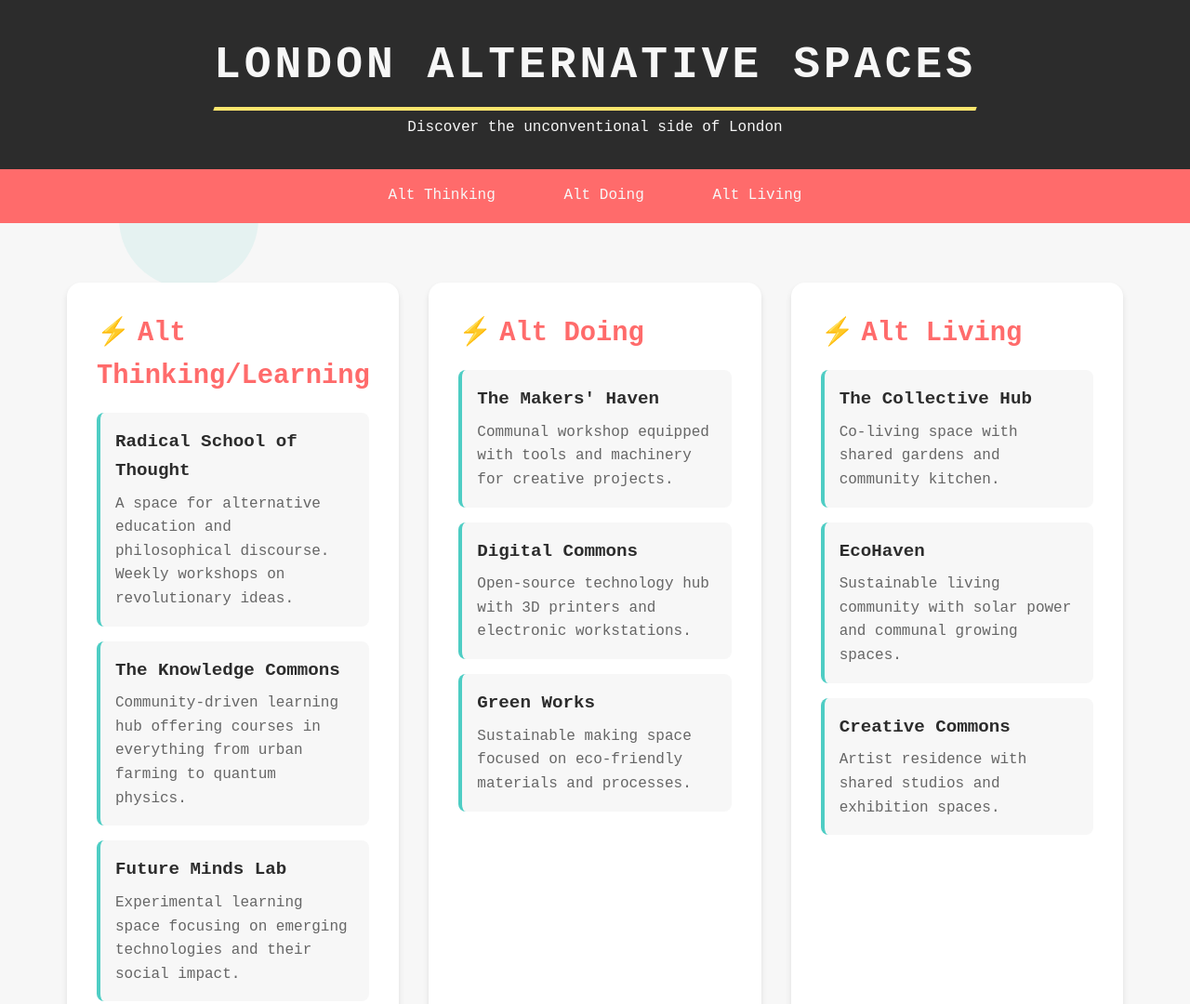
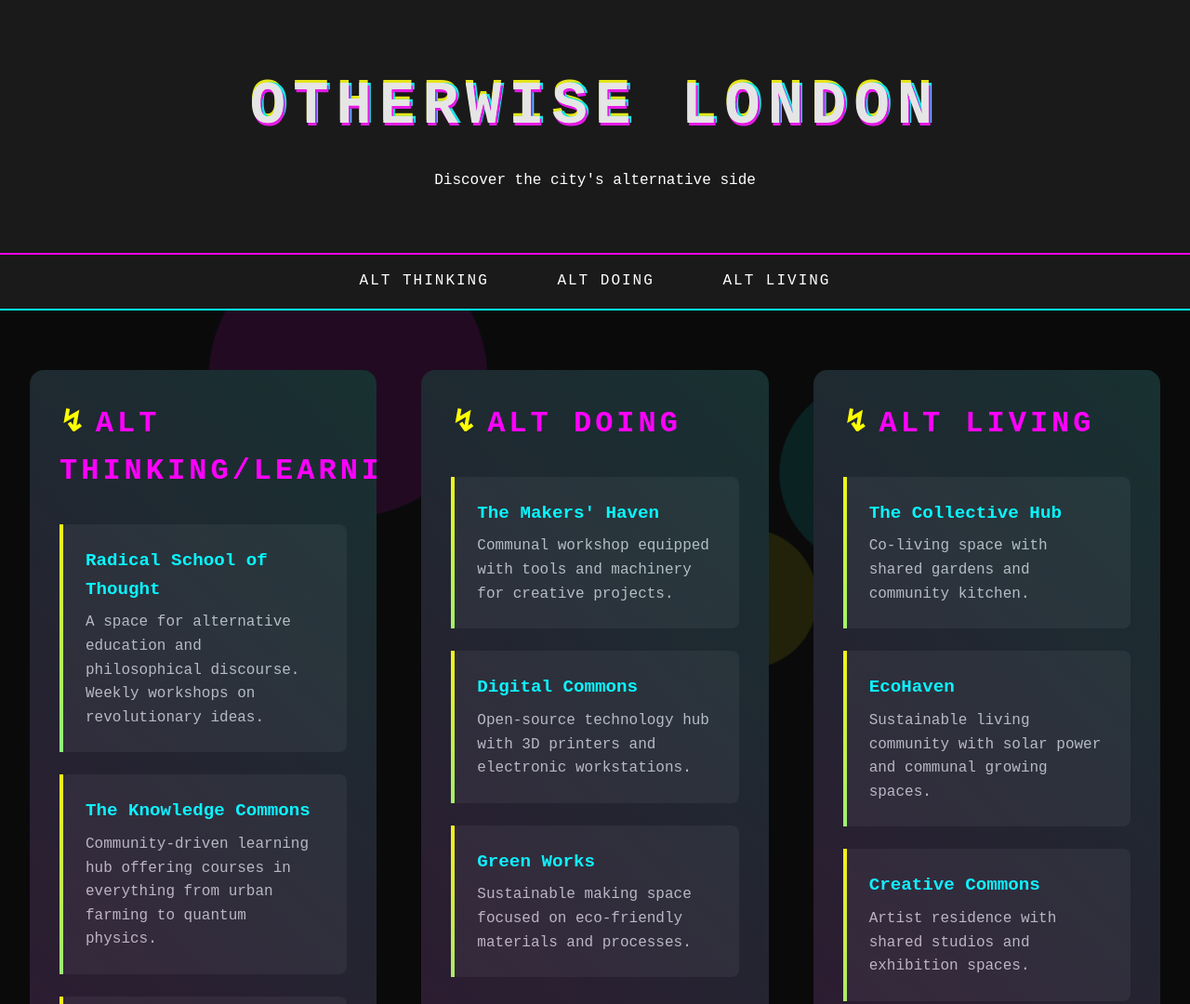
Before and after one commit to otherwiselondon/otherwise-website, a plain HTML site: page index.html in a window 1280 px wide. Shown: the top 1080 px of the page at 93% size. Drawn offline with Linux system fonts and the light colour scheme.

Commit message:
Change styles to darker version

```diff
--- a/index.html
+++ b/index.html
@@ -3,15 +3,18 @@
 <head>
     <meta charset="UTF-8">
     <meta name="viewport" content="width=device-width, initial-scale=1.0">
-    <title>London Alternative Spaces</title>
+    <title>Otherwise London</title>
     <style>
         /* Custom properties */
         :root {
-            --color-primary: #ff6b6b;
-            --color-secondary: #4ecdc4;
-            --color-accent: #ffe66d;
-            --color-dark: #2c2c2c;
-            --color-light: #f7f7f7;
+            --color-bg: #0a0a0a;
+            --color-primary: #ff00ff;
+            --color-secondary: #00ffff;
+            --color-accent: #ffff00;
+            --color-dark: #1a1a1a;
+            --color-light: #ffffff;
+            --gradient-1: linear-gradient(45deg, var(--color-primary), var(--color-secondary));
+            --gradient-2: linear-gradient(-45deg, var(--color-secondary), var(--color-accent));
         }
 
         /* Base styles */
@@ -24,43 +27,84 @@
         body {
             font-family: 'Courier New', monospace;
             line-height: 1.6;
-            background-color: var(--color-light);
-            color: var(--color-dark);
+            background-color: var(--color-bg);
+            color: var(--color-light);
+            overflow-x: hidden;
+        }
+
+        /* Glitch effect */
+        .glitch {
+            position: relative;
+            text-shadow: 0.05em 0 0 var(--color-primary),
+                         -0.025em -0.05em 0 var(--color-secondary),
+                         0.025em 0.05em 0 var(--color-accent);
+            animation: glitch 2s infinite;
+        }
+
+        @keyframes glitch {
+            0% {
+                text-shadow: 0.05em 0 0 var(--color-primary),
+                            -0.025em -0.05em 0 var(--color-secondary),
+                            0.025em 0.05em 0 var(--color-accent);
+            }
+            14% {
+                text-shadow: 0.05em 0 0 var(--color-primary),
+                            -0.025em -0.05em 0 var(--color-secondary),
+                            0.025em 0.05em 0 var(--color-accent);
+            }
+            15% {
+                text-shadow: -0.05em -0.025em 0 var(--color-primary),
+                            0.025em 0.025em 0 var(--color-secondary),
+                            -0.05em -0.05em 0 var(--color-accent);
+            }
+            49% {
+                text-shadow: -0.05em -0.025em 0 var(--color-primary),
+                            0.025em 0.025em 0 var(--color-secondary),
+                            -0.05em -0.05em 0 var(--color-accent);
+            }
+            50% {
+                text-shadow: 0.025em 0.05em 0 var(--color-primary),
+                            0.05em 0 0 var(--color-secondary),
+                            0 -0.05em 0 var(--color-accent);
+            }
+            99% {
+                text-shadow: 0.025em 0.05em 0 var(--color-primary),
+                            0.05em 0 0 var(--color-secondary),
+                            0 -0.05em 0 var(--color-accent);
+            }
+            100% {
+                text-shadow: -0.025em 0 0 var(--color-primary),
+                            -0.025em -0.025em 0 var(--color-secondary),
+                            -0.025em -0.05em 0 var(--color-accent);
+            }
         }
 
         /* Header styles */
         header {
-            padding: 2rem;
+            padding: 4rem 2rem;
             text-align: center;
-            background-color: var(--color-dark);
-            color: var(--color-light);
+            background: var(--color-dark);
+            position: relative;
+            overflow: hidden;
         }
 
         .title {
-            font-size: 3rem;
+            font-size: 4rem;
             margin-bottom: 1rem;
             text-transform: uppercase;
-            letter-spacing: 4px;
+            letter-spacing: 8px;
             position: relative;
             display: inline-block;
-        }
-
-        .title::after {
-            content: '';
-            position: absolute;
-            bottom: -10px;
-            left: 0;
-            width: 100%;
-            height: 4px;
-            background: var(--color-accent);
-            transform: skew(-20deg);
+            mix-blend-mode: difference;
         }
 
         /* Navigation */
         nav {
-            background: var(--color-primary);
+            background: var(--color-dark);
             padding: 1rem;
             text-align: center;
+            border-top: 2px solid var(--color-primary);
+            border-bottom: 2px solid var(--color-secondary);
         }
 
         nav a {
@@ -68,52 +112,81 @@
             text-decoration: none;
             margin: 0 1rem;
             padding: 0.5rem 1rem;
-            border-radius: 25px;
+            position: relative;
             transition: all 0.3s ease;
+            text-transform: uppercase;
+            letter-spacing: 2px;
         }
 
-        nav a:hover {
-            background: var(--color-accent);
-            color: var(--color-dark);
-            transform: translateY(-2px);
+        nav a::before {
+            content: '';
+            position: absolute;
+            width: 100%;
+            height: 2px;
+            bottom: 0;
+            left: 0;
+            background: var(--gradient-1);
+            transform: scaleX(0);
+            transform-origin: right;
+            transition: transform 0.3s ease;
+        }
+
+        nav a:hover::before {
+            transform: scaleX(1);
+            transform-origin: left;
         }
 
         /* Main content */
         .container {
-            max-width: 1200px;
+            max-width: 1400px;
             margin: 0 auto;
             padding: 2rem;
         }
 
         .spaces-grid {
             display: grid;
-            grid-template-columns: repeat(auto-fit, minmax(300px, 1fr));
-            gap: 2rem;
+            grid-template-columns: repeat(auto-fit, minmax(350px, 1fr));
+            gap: 3rem;
             margin-top: 2rem;
         }
 
         .space-category {
-            background: white;
+            background: var(--color-dark);
             padding: 2rem;
             border-radius: 15px;
-            box-shadow: 0 4px 6px rgba(0, 0, 0, 0.1);
-            transition: transform 0.3s ease;
+            position: relative;
+            overflow: hidden;
         }
 
-        .space-category:hover {
-            transform: translateY(-5px);
+        .space-category::before {
+            content: '';
+            position: absolute;
+            top: 0;
+            left: 0;
+            width: 100%;
+            height: 100%;
+            background: var(--gradient-1);
+            opacity: 0.1;
+            transition: opacity 0.3s ease;
+        }
+
+        .space-category:hover::before {
+            opacity: 0.2;
         }
 
         .space-category h2 {
             color: var(--color-primary);
-            margin-bottom: 1rem;
-            font-size: 1.8rem;
+            margin-bottom: 2rem;
+            font-size: 2rem;
             position: relative;
+            text-transform: uppercase;
+            letter-spacing: 4px;
         }
 
         .space-category h2::before {
-            content: '⚡';
+            content: '↯';
             margin-right: 0.5rem;
+            color: var(--color-accent);
         }
 
         .space-list {
@@ -121,22 +194,75 @@
         }
 
         .space-list li {
-            margin-bottom: 1rem;
-            padding: 1rem;
-            background: var(--color-light);
+            margin-bottom: 1.5rem;
+            padding: 1.5rem;
+            background: rgba(255, 255, 255, 0.05);
             border-radius: 8px;
-            border-left: 4px solid var(--color-secondary);
+            border-left: 4px solid;
+            border-image: var(--gradient-2) 1;
+            transition: transform 0.3s ease;
+        }
+
+        .space-list li:hover {
+            transform: translateX(10px);
+            background: rgba(255, 255, 255, 0.1);
         }
 
         .space-name {
             font-weight: bold;
-            color: var(--color-dark);
+            color: var(--color-secondary);
             font-size: 1.2rem;
+            margin-bottom: 0.5rem;
         }
 
         .space-description {
-            color: #666;
-            margin-top: 0.5rem;
+            color: rgba(255, 255, 255, 0.7);
+        }
+
+        /* Animated background elements */
+        .bg-element {
+            position: fixed;
+            border-radius: 50%;
+            mix-blend-mode: screen;
+            pointer-events: none;
+            z-index: -1;
+        }
+
+        .bg-element:nth-child(1) {
+            width: 300px;
+            height: 300px;
+            background: var(--color-primary);
+            top: 20%;
+            left: 10%;
+            opacity: 0.1;
+            animation: float 20s infinite;
+        }
+
+        .bg-element:nth-child(2) {
+            width: 200px;
+            height: 200px;
+            background: var(--color-secondary);
+            bottom: 30%;
+            right: 15%;
+            opacity: 0.1;
+            animation: float 15s infinite reverse;
+        }
+
+        .bg-element:nth-child(3) {
+            width: 150px;
+            height: 150px;
+            background: var(--color-accent);
+            top: 60%;
+            left: 50%;
+            opacity: 0.1;
+            animation: float 25s infinite;
+        }
+
+        @keyframes float {
+            0% { transform: translate(0, 0) rotate(0deg); }
+            33% { transform: translate(100px, 100px) rotate(120deg); }
+            66% { transform: translate(-50px, 50px) rotate(240deg); }
+            100% { transform: translate(0, 0) rotate(360deg); }
         }
 
         /* Footer */
@@ -146,29 +272,16 @@
             text-align: center;
             padding: 2rem;
             margin-top: 4rem;
+            border-top: 2px solid var(--color-primary);
         }
 
-        /* Quirky elements */
-        .quirky-circle {
-            position: fixed;
-            width: 150px;
-            height: 150px;
-            border-radius: 50%;
-            background: var(--color-secondary);
-            opacity: 0.1;
-            z-index: -1;
+        footer p {
+            opacity: 0.7;
+            font-size: 0.9rem;
+            letter-spacing: 2px;
         }
 
-        .quirky-circle:nth-child(1) {
-            top: 20%;
-            left: 10%;
-        }
-
-        .quirky-circle:nth-child(2) {
-            bottom: 30%;
-            right: 15%;
-        }
-
+        /* Responsive design */
         @media (max-width: 768px) {
             .spaces-grid {
                 grid-template-columns: 1fr;
@@ -178,17 +291,33 @@
                 display: block;
                 margin: 0.5rem 0;
             }
+
+            .title {
+                font-size: 2.5rem;
+            }
+        }
+
+        /* Cursor trail effect */
+        .cursor-trail {
+            position: fixed;
+            width: 10px;
+            height: 10px;
+            background: var(--color-primary);
+            border-radius: 50%;
+            pointer-events: none;
+            mix-blend-mode: screen;
         }
     </style>
 </head>
 <body>
-    <!-- Quirky background elements -->
-    <div class="quirky-circle"></div>
-    <div class="quirky-circle"></div>
+    <!-- Animated background elements -->
+    <div class="bg-element"></div>
+    <div class="bg-element"></div>
+    <div class="bg-element"></div>
 
     <header>
-        <h1 class="title">London Alternative Spaces</h1>
-        <p>Discover the unconventional side of London</p>
+        <h1 class="title glitch">Otherwise London</h1>
+        <p>Discover the city's alternative side</p>
     </header>
 
     <nav>
@@ -259,7 +388,7 @@
     </main>
 
     <footer>
-        <p>© 2025 London Alternative Spaces | Embracing the unconventional</p>
+        <p>Copyleft 2025 Otherwise London | Embracing the unconventional</p>
     </footer>
 </body>
 </html>
```
